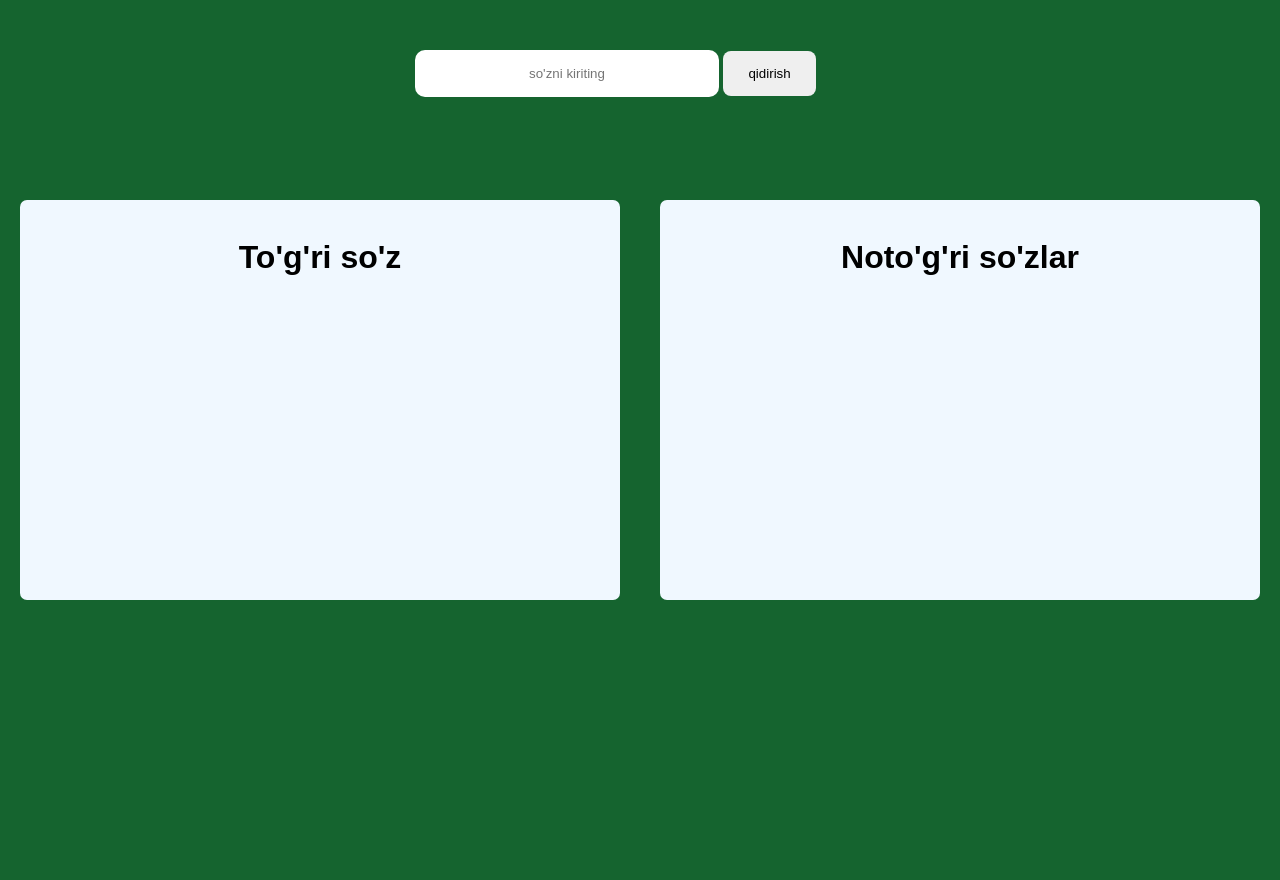
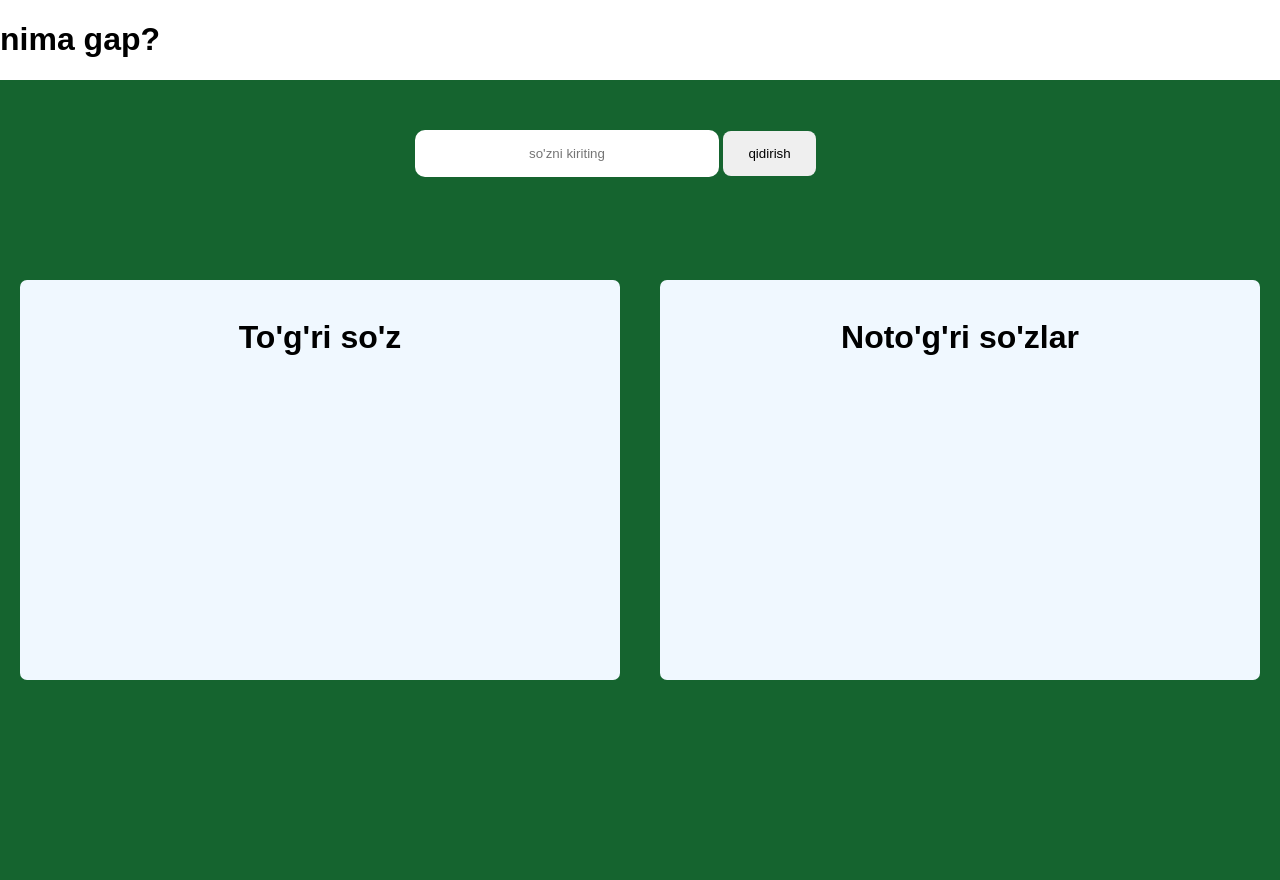
Before and after one commit to NodirbekMirzaaxmedov/correct, a Django app: page / in a window 1280 px wide. Before the commit the page ends 600 px from the top, so only its background shows below. Run offline with Django 4.2, Linux system fonts and the light colour scheme; data comes from the database, SQL or seed files in the repository.

Commit message:
i added nima gap in Navbar branch

```diff
--- a/template/result.html
+++ b/template/result.html
@@ -9,6 +9,7 @@
     <link rel="stylesheet" type="text/css" href="{% static '/main.css' %}">
 </head>
 <body>
+    <h1>nima gap?</h1>
     <div class="container">
         <div class="search">
            <form action="/" method="POST">{% csrf_token %}
```
